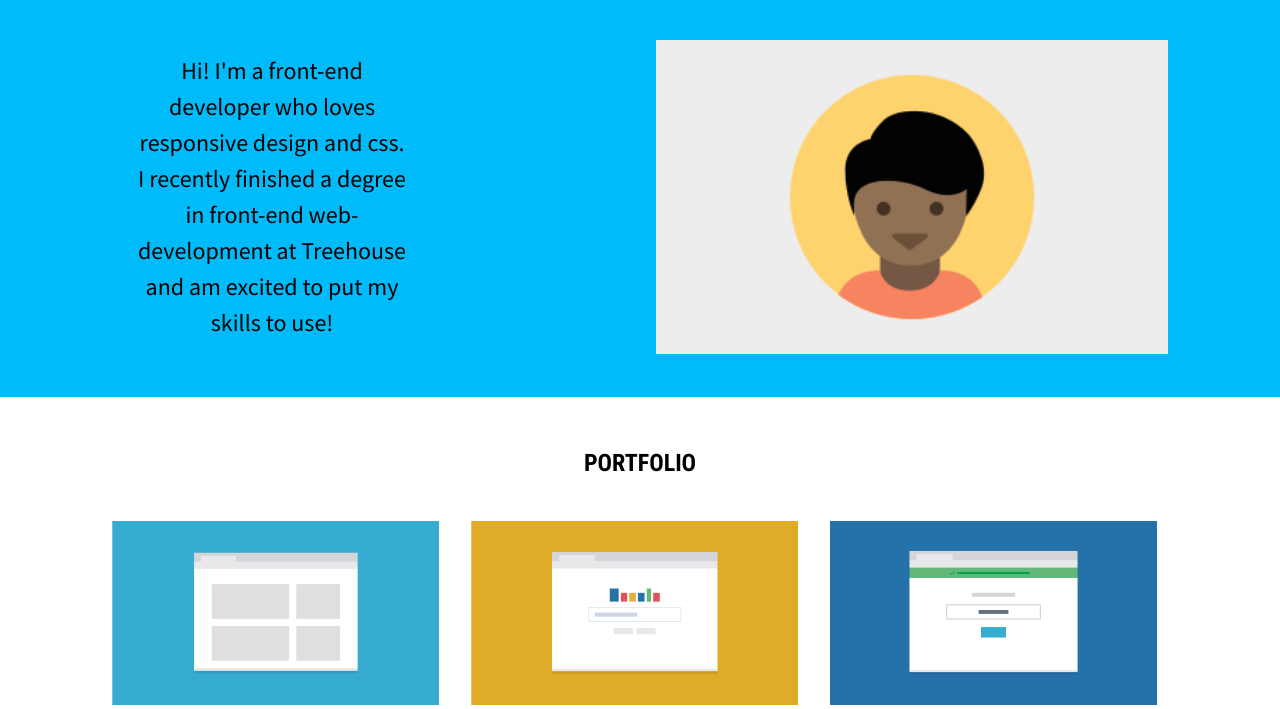
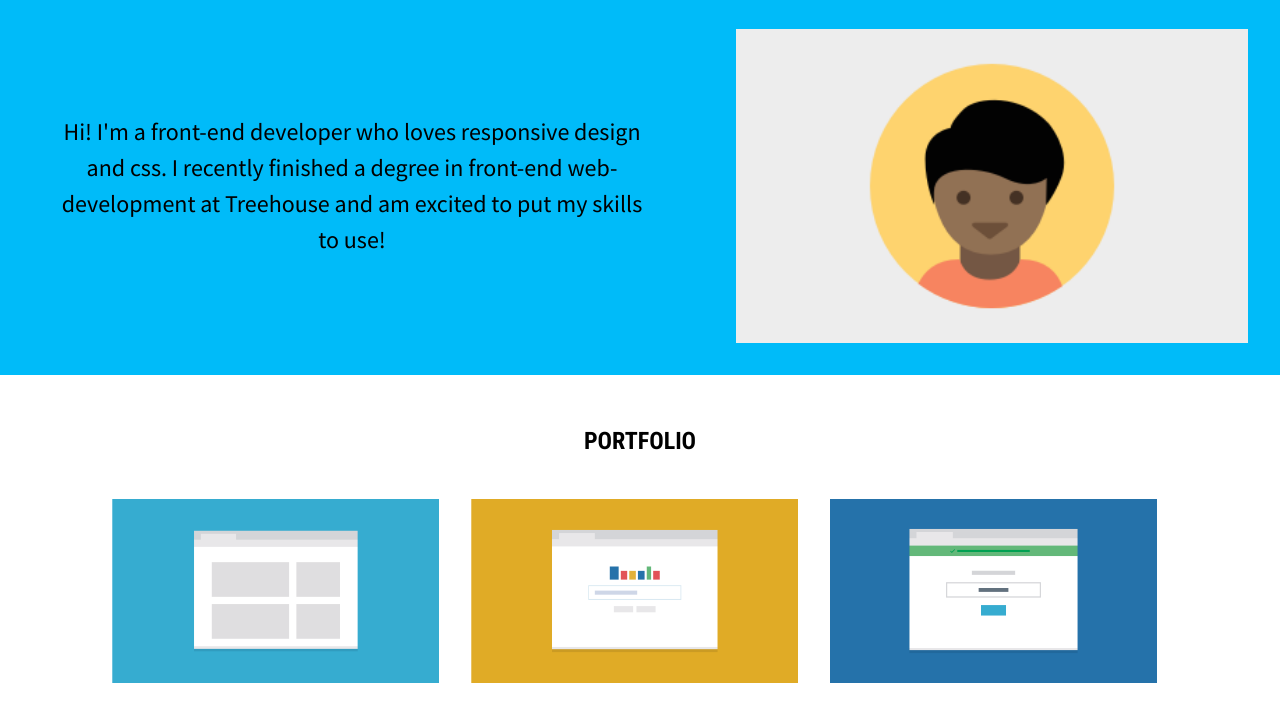
Before and after one commit to DavidMcLaughlin55/Responsive-Layout-Site, a plain HTML site: page index.html in a window 1280 px wide. Shown: the part 73-782 px from the top of the page. Drawn offline with Linux system fonts and the light colour scheme.

Commit message:
Final adjustments.

```diff
--- a/css/styles.css
+++ b/css/styles.css
@@ -110,8 +110,6 @@ hr {
     padding: 0.5em 0 0.5em;
 }
 
-
-
 /*-------FOOTER-------*/
 
 #footer {
@@ -173,7 +171,7 @@ hr {
 
     .about-me {
         order: 1;
-        width: 25%;
+        width: 50%;
         margin: auto;
         line-height: 1.5em;
         font-size: 1.3em;
@@ -181,7 +179,6 @@ hr {
 
     .profile-pic {
         order: 2;
-        margin: none;
     }
 
     .wrapper {
```
Also changed, not shown: index.html (+3 -2 lines).
